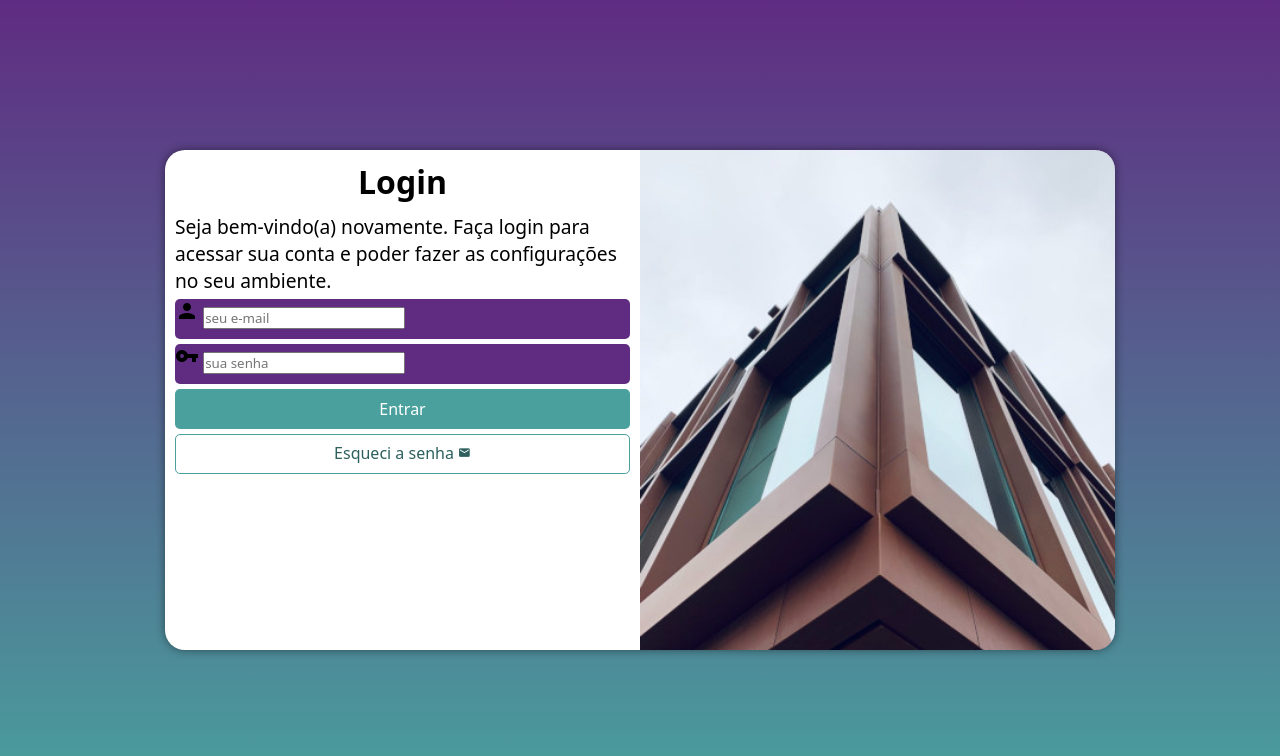
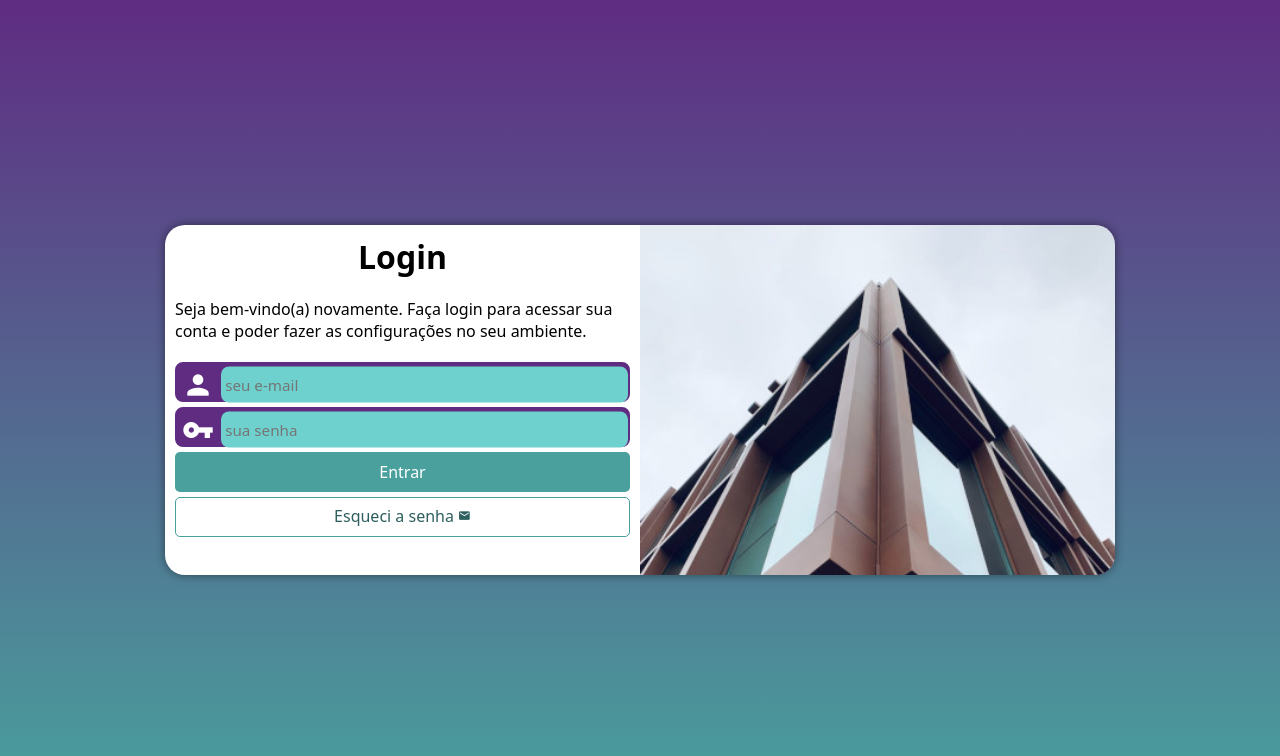
Before and after one commit to NicolasRene321/projeto-login, a plain HTML site: page index.html in a window 1280 px wide. Drawn offline with Linux system fonts and the light colour scheme.

Commit message:
finalização do projeto login

```diff
--- a/estilos/media-query.css
+++ b/estilos/media-query.css
@@ -9,13 +9,14 @@ Desktop: 992px até 1200px
 Grandes telas: acima de 1200px
 */
 
-@media screen and (min-width: 768px) and (max-width: 992px) {
+@media screen and (min-width: 768px) and (max-width: 992px) { /* CONFIGURAÇÃO PARA TABLET */
     body {
         background-image: linear-gradient(to top, #49a09d, #5f2c82);
     }
 
     section#login {
         width: 80vw;
+        height: 280px;
     }
 
     section#login > div#imagem {
@@ -30,13 +31,14 @@ Grandes telas: acima de 1200px
     }
 }
 
-@media screen and (min-width: 992px) {
+@media screen and (min-width: 992px) { /* CONFIGURAÇÕES PARA DESKTOP */
     body {
         background-image: linear-gradient(to top, #49a09d, #5f2c82);
     }
 
     section#login {
         width: 950px;
+        height: 350px;
     }
 
     section#login > div#imagem {
@@ -55,7 +57,8 @@ Grandes telas: acima de 1200px
     }
 
     div#formulario > p {
-        font-size: 1.2em;
+        font-size: 1em;
+        margin: 20px 0px;
     }
 
 }
--- a/estilos/style.css
+++ b/estilos/style.css
@@ -29,7 +29,6 @@ section#login {
     position: absolute;
     top: 50%;
     left: 50%;
-    transform: translate(-50%, -50%);
     overflow: hidden;
 
     background-color: white;
@@ -38,6 +37,7 @@ section#login {
     border-radius: 20px;
     box-shadow: 0px 0px 10px rgba(0, 0, 0, 0.466);
 
+    transform: translate(-50%, -50%);
     transition: width 300ms, height 300ms;
     transition-timing-function: ease;
 }
@@ -67,12 +67,37 @@ div.campo > label {
     display: none;
 }
 
+div.campo > span {
+    color: white;
+    /* background-color: black; */
+    font-size: 2em;
+    width: 40px;
+    padding: 5px;
+}
+
+div.campo > input {
+    background-color: #6ed1ce;
+    font-size: 0.95em;
+    width: calc(100% - 44.5px);
+    height: 100%;
+    border: 0px;
+    border-radius: 8px;
+    padding: 4px;
+    transform: translateY(-10.5px);
+}
+
+div.campo > input:focus-within {
+    background-color: white;
+    border: none;
+}
+
 form > div.campo {
     background-color: #5f2c82;
+    border: 2px solid #5f2c82;
     display: block;
     width: 100%;
     height: 40px;
-    border-radius: 5px;
+    border-radius: 8px;
     margin: 5px 0px;
 }
 
```
